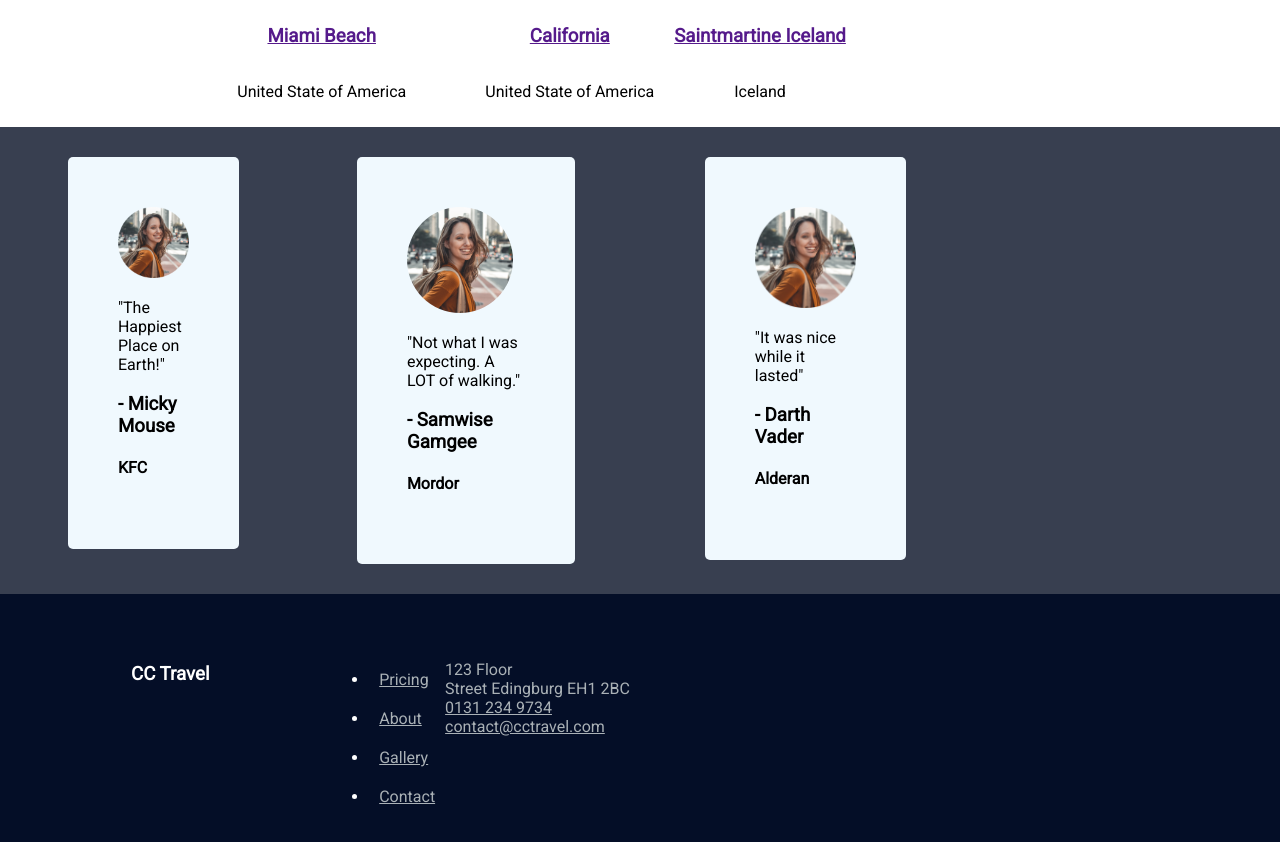
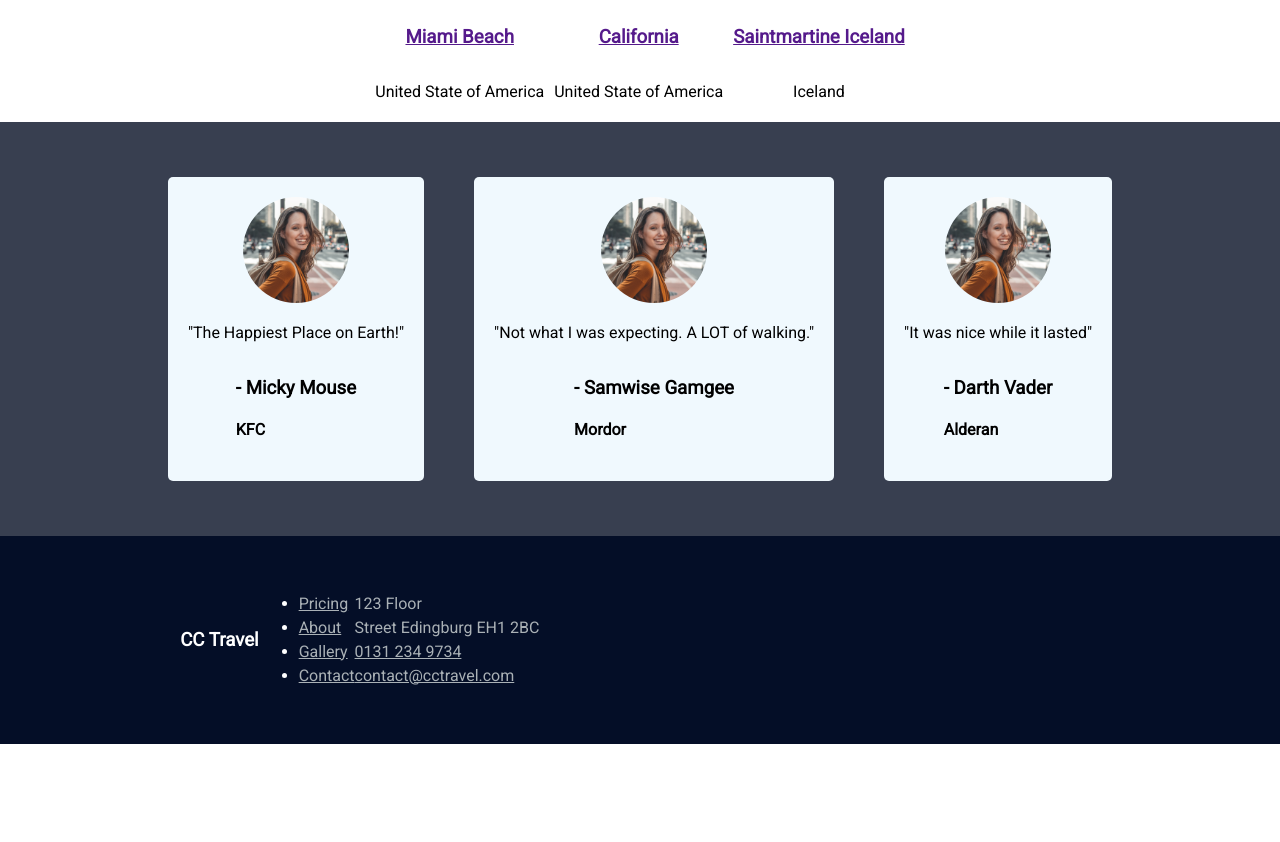
Before and after one commit to sandyysh221/flexbox_grid_css_lab, a plain HTML site: page index.html in a window 1280 px wide. Shown: the part 1090-1932 px from the top of the page. After the commit the page ends 1834 px from the top, so only its background shows below. Drawn offline with Linux system fonts and the light colour scheme.

Commit message:
destination pics alignment and position fixed; testimonials alignment fixed

```diff
--- a/style.css
+++ b/style.css
@@ -159,8 +159,10 @@ input {
   /* Set the display property to 'grid' and justify the content */
   display: grid;
   justify-content: center;
-  align-content: center;
+  place-items: center;
   grid-template-areas:
+    "single-destination single-destination single-destination"
+    "single-destination single-destination single-destination"
     "single-destination single-destination single-destination"
     "single-destination single-destination single-destination";
 }
@@ -170,8 +172,8 @@ input {
   /* Use the grid-template-columns property to set each column to 30% */
   /* You can experiment with different units for the width values */
   /* Hint: https://developer.mozilla.org/en-US/docs/Web/CSS/grid-template-columns */
-  grid-template-columns: 30%;
-  width: 80%;
+  grid-template-columns: repeat(3, auto);
+  width: 100%;
 }
 
 .section-title {
@@ -189,7 +191,7 @@ input {
   display: grid;
   align-items: center;
   justify-items: center;
-  margin: 10px;
+  margin: 5px;
   overflow: hidden;
 }
 
@@ -201,33 +203,36 @@ img {
 /* Let's take the training wheels off. Finish off the page by adding styles to the remaining blocks */
 
 .testimonial-area {
-  display: grid;
-  justify-content: center;
+  display: flex;
+  justify-content: space-evenly;
   align-content: center;
-  grid-template-areas: "single-testmonial single-testmonial single-testmonial";
   background-color: #383f50;
+  padding: 40px;
 }
 
 .single-testmonial {
+  display: flex;
+  flex-direction: column;
+  justify-content: space-between;
+  align-items: center;
+  margin: 15px 25px;
   background-color: #f0f9fe;
   border-radius: 5px;
-  padding: 50px;
-  margin: 30px;
-  grid-auto-columns: minmax(0, 1fr);
-  grid-auto-flow: column;
+  padding: 20px;
 }
 
 .footer {
   background-color: #040e27;
   color: #fff;
   display: grid;
-  grid-template-areas: "footer-widget footer-widget";
-  grid-template-columns: 70%;
-  padding: 50px;
+  grid-template-areas: "footer-widget footer-widget footer-widget";
+  grid-template-columns: repeat(3, auto);
+  padding: 40px;
 }
 
 .footer-widget p {
   color: #aab1b6;
+  line-height: 1.5rem;
 }
 
 .footer-widget a:hover {
@@ -235,7 +240,7 @@ img {
 }
 
 .footer-widget ul li {
-  padding: 10px;
+  line-height: 1.5rem;
 }
 
 .footer-widget a {
```
